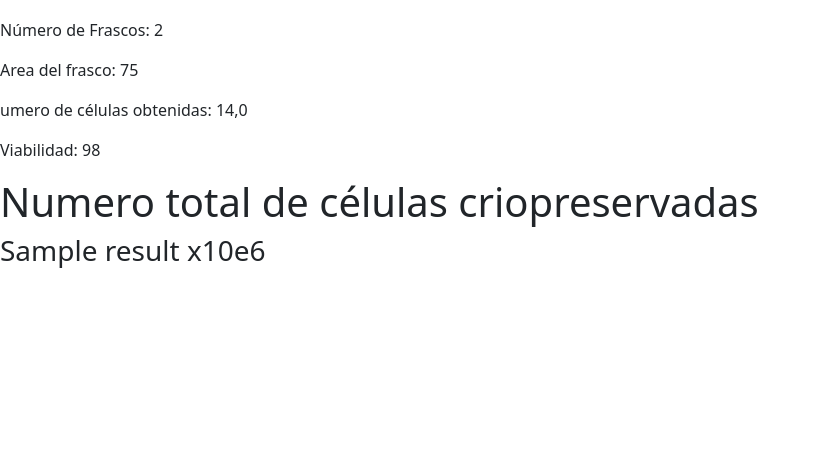
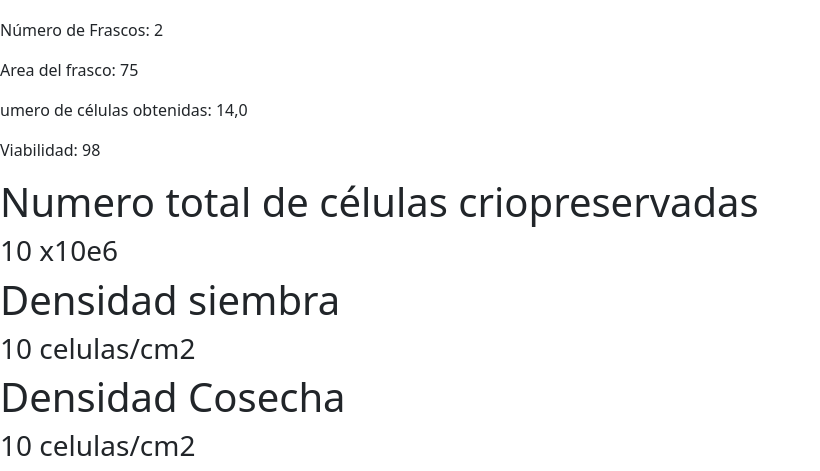
Before and after one commit to IsaMaru98/SeguimientoAlogenicas, a Django app: template formularios/templates/formularios/datos.html in a window 1280 px wide. Shown: the part 1006-1477 px from the top of the page, without its empty margins (0-820 px from the left). Before the commit the page ends 1274 px from the top, so only its background shows below. Run offline with Django 4.2, Linux system fonts and the light colour scheme; data comes from the database, SQL or seed files in the repository; both versions use the stored data as it was after the commit; the template is opened without the code that fills it: values that come from a table or form of the project are taken from there, most other values are stand-ins (such as "Sample title", 1, 10 or a date in 2020).

Commit message:
se agregan operaciones sencillas entre datos, falta envolverlas en función

```diff
--- a/formularios/forms.py
+++ b/formularios/forms.py
@@ -5,7 +5,7 @@ class CosechaForm(forms.ModelForm):
     class Meta:
         model = models.Cosecha
         fields = ['cci', 'loteCosecha','fechaCosecha','paseCosecha','areaFrascosCosecha','numFrascosCosecha','numCelulasObtenidas','viabilidadCosecha']
-        labels = {'loteCosecha': 'Lote:','fechaCosecha': 'Fecha cosecha:','paseCosecha': 'Pase cosecha:','areaFrascosCosecha':'Tipo de frasco Cosecha:','numFrascosCosecha': 'Número de frascos de cosecha:', 'numCelulasObtenidas': 'Número de células obtenidas:','viabilidadCosecha': 'Viabilidad obtenida:', 'cci': 'CCI:'}
+        labels = {'loteCosecha': 'Lote:','fechaCosecha': 'Fecha cosecha:','paseCosecha': 'Pase cosecha:','areaFrascosCosecha':'Tipo de frasco Cosecha:','numFrascosCosecha': 'Número de frascos de cosecha:', 'numCelulasObtenidas': 'Número de células obtenidas (x10e6):','viabilidadCosecha': 'Viabilidad obtenida:', 'cci': 'CCI:'}
         widgets = {
             'fechaCosecha': forms.DateInput(attrs={'type': 'date'}),
         }
@@ -14,7 +14,7 @@ class SiembraForm(forms.ModelForm):
     class Meta:
         model = models.Siembra
         fields = ['cci','loteSimbra','fechaSiembra','paseSiembra','areaFrascosSiembra', 'numFrascosSiembra','numCelulasSembradasXFrasco', 'cosechaFKSiembra']
-        labels = {'loteSimbra': 'Lote:' ,'fechaSiembra': 'Fecha Siembra:','paseSiembra':'Pase Siembra:','areaFrascosSiembra': 'Tipo de frasco Siembra:' , 'numFrascosSiembra': 'Número de frascos de Siembra:' ,'numCelulasSembradasXFrasco': 'Número de células sembradas por frasco:', 'cosechaFKSiembra': 'Cosecha de proveniencia', 'cci': 'CCI:' }
+        labels = {'loteSimbra': 'Lote:' ,'fechaSiembra': 'Fecha Siembra:','paseSiembra':'Pase Siembra:','areaFrascosSiembra': 'Tipo de frasco Siembra:' , 'numFrascosSiembra': 'Número de frascos de Siembra:' ,'numCelulasSembradasXFrasco': 'Número de células sembradas por frasco (x10e6):', 'cosechaFKSiembra': 'Cosecha de proveniencia', 'cci': 'CCI:' }
         widgets = {
             'fechaSiembra': forms.DateInput(attrs={'type': 'date'}),
         }
--- a/formularios/templates/formularios/datos.html
+++ b/formularios/templates/formularios/datos.html
@@ -15,5 +15,9 @@
 </h3>
 <!-- me esta mostrando el resultado de multiplicar los datos enviados por el formulario de Criopreservación -->
 <h1>Numero total de células criopreservadas </h1>
-<h3>{{result}} x10e6 </h3>
+<h3>{{total}} x10e6 </h3>
+<h1>Densidad siembra</h1>
+<h3>{{densidadSiembra}} celulas/cm2  </h3>
+<h1>Densidad Cosecha</h1>
+<h3>{{densidadCosecha}} celulas/cm2  </h3>
 {% endblock %}
```
Also changed, not shown: formularios/views.py (+25 -10 lines), db.sqlite3.
